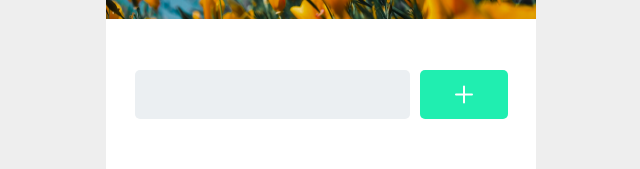
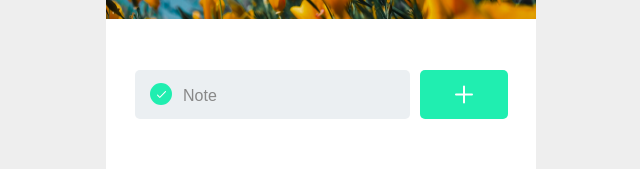
Before and after one commit to AchiPhutkaradze/todo-UI-, a React (Vite) app: page / in a window 1280 px wide. Shown: the part 368-537 px from the top of the page, without its empty margins (319-959 px from the left). Built offline with nearby package versions, Linux system fonts and the light colour scheme.

Commit message:
add placeholder for input

```diff
--- a/src/components/Container.jsx
+++ b/src/components/Container.jsx
@@ -41,6 +41,7 @@ function Container(props) {
           className="note"
           value={value}
           onChange={(e) => setValue(e.target.value)}
+          placeholder="Note"
         />
 
         <button type="submit" className="add" onClick={btn}>
--- a/src/components/container.css
+++ b/src/components/container.css
@@ -19,7 +19,13 @@
   border-radius: 5px;
   background: #ebeff2;
   font-size: 20px;
+  background-image: url(../assets/icon-circle.svg);
+  background-repeat: no-repeat;
+  background-position-x: 14px;
+  background-position-y: center;
+  padding-left: 48px;
 }
+
 .add {
   border-radius: 5px;
   background: #20eeb0;
@@ -95,3 +101,7 @@ input[type="checkbox"].icon-circle {
 .delete-btn {
   cursor: pointer;
 }
+input::placeholder {
+  color: #888;
+  font-size: 16px;
+}
```
